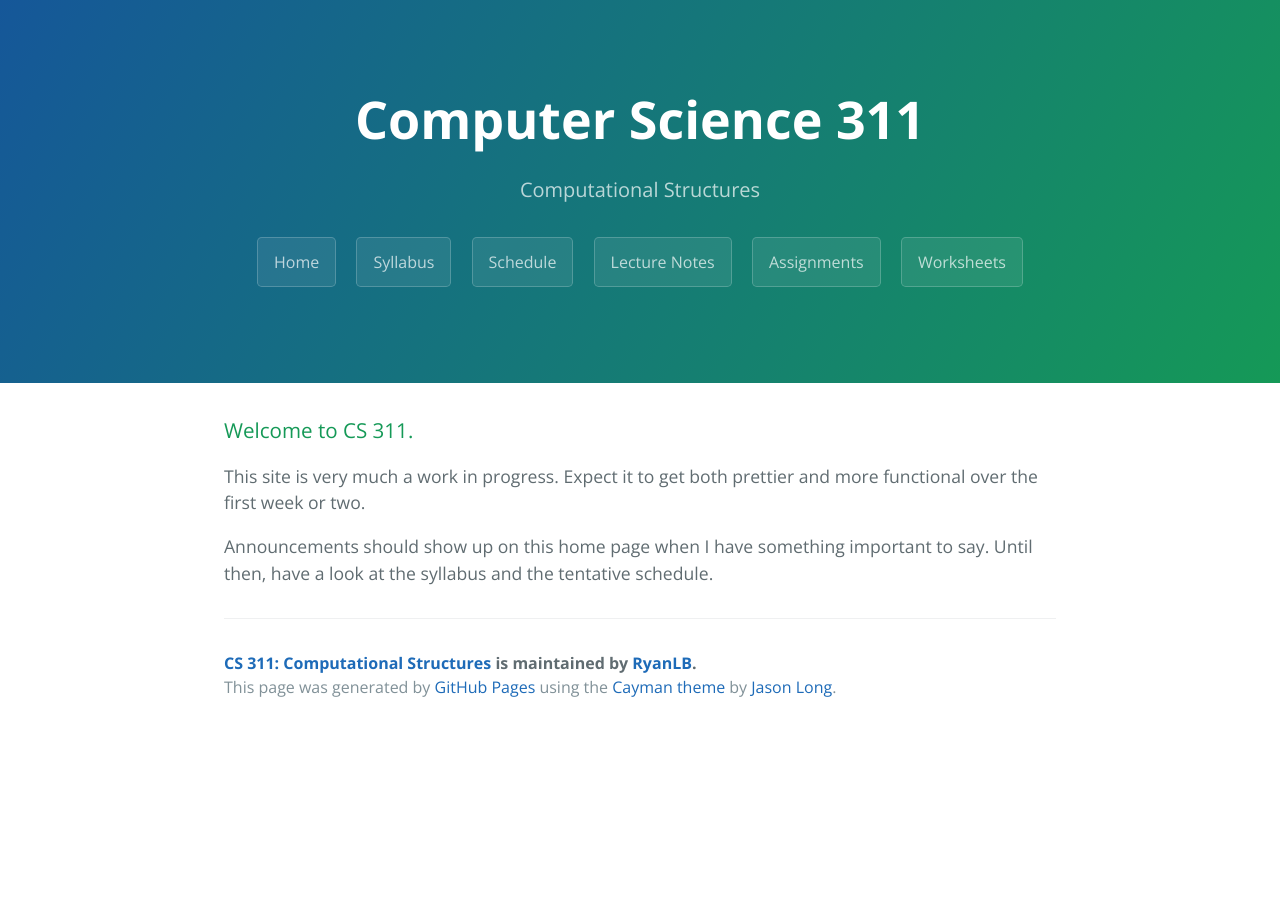
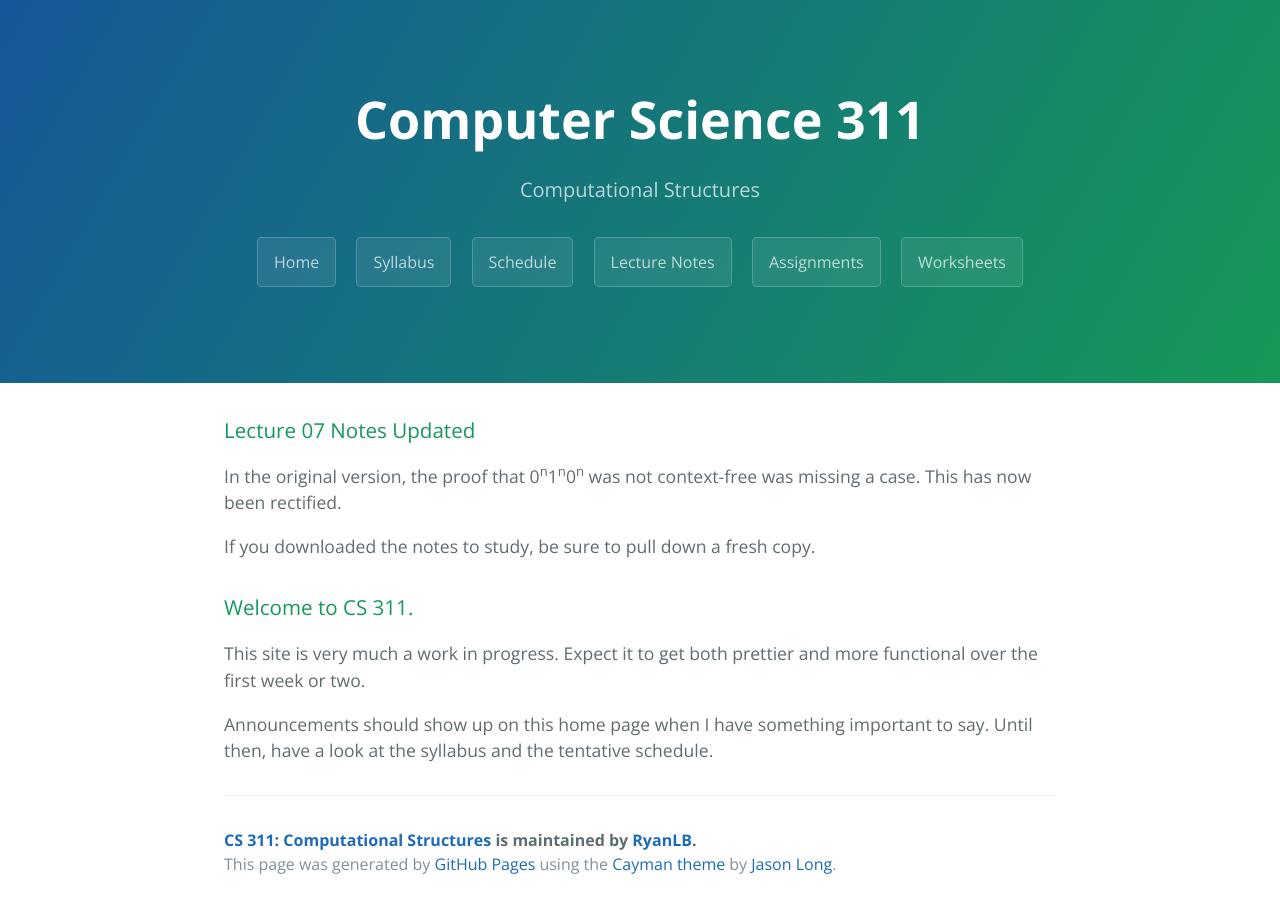
Before and after one commit to RyanLB/CS311, a Jekyll site: the page built from index.md, in a window 1280 px wide. Built offline with Jekyll 4.4.1, drawn with Linux system fonts in a browser that asks for light colours.

Commit message:
Add announcement to homepage

```diff
--- a/index.md
+++ b/index.md
@@ -3,6 +3,13 @@ title: "Computer Science 311"
 tagline: "Computational Structures"
 layout: default
 ---
+
+### Lecture 07 Notes Updated
+
+In the original version, the proof that 0<sup>n</sup>1<sup>n</sup>0<sup>n</sup> was not context-free was missing a case. This has
+now been rectified.
+
+If you downloaded the notes to study, be sure to pull down a fresh copy.
 
 ### Welcome to CS 311.
 
```
